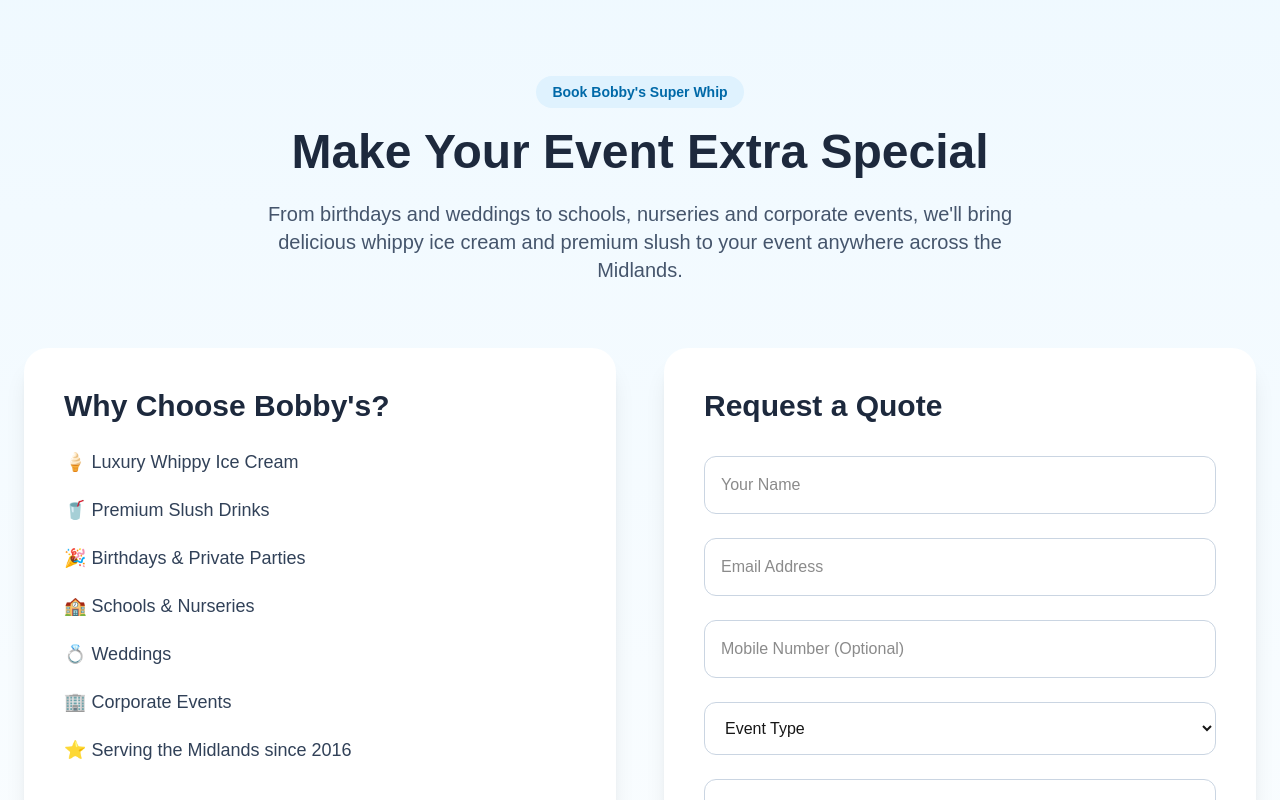
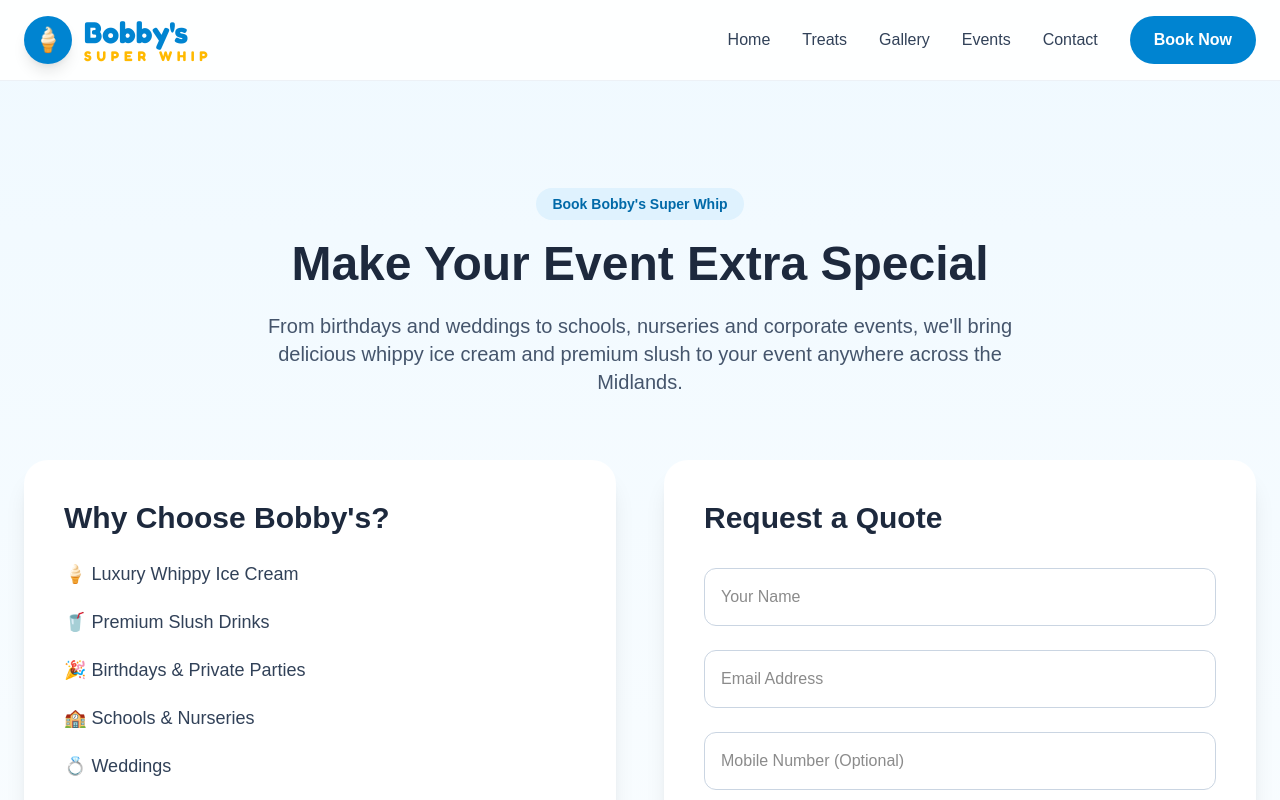
Before and after one commit to faiz7957/bobbyssuperwhip, a Next.js app: page /book in a window 1280 px wide. Shown: the top 800 px of the page. Built offline with nearby package versions, Linux system fonts and the light colour scheme.

Commit message:
Improve navbar branding and update hero image

```diff
--- a/app/book/page.tsx
+++ b/app/book/page.tsx
@@ -1,6 +1,11 @@
+import Navbar from "@/components/Navbar";
+
 export default function BookPage() {
   return (
-    <main className="min-h-screen bg-gradient-to-b from-sky-50 to-white">
+    <>
+      <Navbar />
+
+      <main className="min-h-screen bg-gradient-to-b from-sky-50 to-white pt-28">
         <section className="mx-auto max-w-7xl px-6 py-20">
           <div className="mb-16 text-center">
             <span className="rounded-full bg-sky-100 px-4 py-2 text-sm font-semibold text-sky-700">
@@ -13,8 +18,8 @@ export default function BookPage() {
 
             <p className="mx-auto mt-6 max-w-3xl text-xl text-slate-600">
               From birthdays and weddings to schools, nurseries and corporate
-            events, we'll bring delicious whippy ice cream and premium slush to
-            your event anywhere across the Midlands.
+              events, we'll bring delicious whippy ice cream and premium slush
+              to your event anywhere across the Midlands.
             </p>
           </div>
 
@@ -22,14 +27,14 @@ export default function BookPage() {
             {/* Left */}
             <div className="rounded-3xl bg-white p-10 shadow-xl">
               <h2 className="mb-6 text-3xl font-bold text-slate-800">
-              Why Choose Bobby's?
+                Why Choose Bobby&apos;s?
               </h2>
 
               <ul className="space-y-5 text-lg text-slate-700">
                 <li>🍦 Luxury Whippy Ice Cream</li>
                 <li>🥤 Premium Slush Drinks</li>
-              <li>🎉 Birthdays & Private Parties</li>
-              <li>🏫 Schools & Nurseries</li>
+                <li>🎉 Birthdays &amp; Private Parties</li>
+                <li>🏫 Schools &amp; Nurseries</li>
                 <li>💍 Weddings</li>
                 <li>🏢 Corporate Events</li>
                 <li>⭐ Serving the Midlands since 2016</li>
@@ -119,5 +124,6 @@ export default function BookPage() {
           </div>
         </section>
       </main>
+    </>
   );
 }
--- a/components/Hero.tsx
+++ b/components/Hero.tsx
@@ -16,7 +16,7 @@ export default function Hero() {
 
       <div className="absolute inset-0 bg-gradient-to-r from-sky-950/30 via-sky-900/5 to-transparent" />
 
-      <div className="relative z-10 flex min-h-[100svh] max-w-7xl items-center pl-20 pr-10 py-24">
+      <div className="relative z-10 flex min-h-[100svh] max-w-7xl items-center pl-5 pr-10 py-24">
         <div className="w-full max-w-sm rounded-3xl border border-white/10 bg-slate-900/10 p-8 backdrop-blur-sm shadow-lg">
           <span className="inline-flex rounded-full bg-sky-500 px-4 py-2 text-sm font-semibold text-white">
             🍦 Serving the Midlands since 2016
--- a/components/Navbar.tsx
+++ b/components/Navbar.tsx
@@ -1,98 +1,110 @@
 "use client";
 
+import Link from "next/link";
 import { useState } from "react";
-import Link from "next/link";
+import { Menu, X } from "lucide-react";
+import { Fredoka } from "next/font/google";
+
+const fredoka = Fredoka({
+  subsets: ["latin"],
+  weight: ["500", "600", "700"],
+});
+
+const navLinks = [
+  { name: "Home", href: "/" },
+  { name: "Treats", href: "/#treats" },
+  { name: "Gallery", href: "/#gallery" },
+  { name: "Events", href: "/#events" },
+  { name: "Contact", href: "/#contact" },
+];
 
 export default function Navbar() {
-  const [open, setOpen] = useState(false);
+  const [isOpen, setIsOpen] = useState(false);
 
   return (
-    <header className="fixed top-0 left-0 right-0 z-50 border-b border-white/20 bg-white/90 shadow-sm backdrop-blur-md">
-      <div className="mx-auto flex max-w-7xl items-center justify-between px-6 py-4">
+    <header className="fixed top-0 left-0 z-50 w-full border-b border-slate-200/60 bg-white/90 backdrop-blur-md">
+      <div className="mx-auto flex h-20 max-w-7xl items-center justify-between px-6">
+        {/* Logo */}
         <Link
           href="/"
-          className="text-2xl font-extrabold tracking-tight text-blue-700"
+          className="flex items-center gap-3 transition hover:opacity-90"
         >
-          Bobby&apos;s <span className="text-yellow-400">Super Whip</span>
+          <div className="flex h-12 w-12 items-center justify-center rounded-full bg-sky-600 text-2xl shadow-lg">
+            🍦
+          </div>
+
+          <div className="flex flex-col leading-none">
+            <span
+              className={`${fredoka.className} text-3xl font-bold text-sky-600`}
+            >
+              Bobby&apos;s
+            </span>
+
+            <span
+              className={`${fredoka.className} -mt-1 text-sm font-bold uppercase tracking-[0.35em] text-amber-400`}
+            >
+              SUPER WHIP
+            </span>
+          </div>
         </Link>
 
-        <nav className="hidden items-center gap-8 font-semibold text-slate-700 md:flex">
-          <Link href="/">Home</Link>
-
-          <a href="/#treats">Treats</a>
-
-          <a href="/#gallery">Gallery</a>
-
-          <a href="/#events">Events</a>
-
-          <a href="/#contact">Contact</a>
+        {/* Desktop Navigation */}
+        <nav className="hidden items-center gap-8 md:flex">
+          {navLinks.map((link) => (
+            <Link
+              key={link.name}
+              href={link.href}
+              className="font-medium text-slate-700 transition-colors hover:text-sky-600"
+            >
+              {link.name}
+            </Link>
+          ))}
 
           <Link
             href="/book"
-            className="rounded-full bg-yellow-400 px-5 py-2 text-slate-900 transition hover:bg-yellow-300"
+            className="rounded-full bg-sky-600 px-6 py-3 font-semibold text-white transition hover:bg-sky-700"
           >
             Book Now
           </Link>
         </nav>
 
+        {/* Mobile Menu Button */}
         <button
-          onClick={() => setOpen(!open)}
-          className="text-3xl md:hidden"
-          aria-label="Toggle menu"
+          className="md:hidden"
+          onClick={() => setIsOpen(!isOpen)}
+          aria-label="Toggle Menu"
         >
-          ☰
+          {isOpen ? (
+            <X className="h-7 w-7 text-slate-700" />
+          ) : (
+            <Menu className="h-7 w-7 text-slate-700" />
+          )}
         </button>
       </div>
 
-      {open && (
-        <div className="border-t bg-white shadow-lg md:hidden">
+      {/* Mobile Menu */}
+      {isOpen && (
+        <div className="border-t border-slate-200 bg-white shadow-lg md:hidden">
+          <nav className="flex flex-col px-6 py-5">
+            {navLinks.map((link) => (
               <Link
-            className="block border-b px-6 py-4"
-            href="/"
-            onClick={() => setOpen(false)}
+                key={link.name}
+                href={link.href}
+                onClick={() => setIsOpen(false)}
+                className="py-3 text-lg font-medium text-slate-700 hover:text-sky-600"
               >
-            Home
+                {link.name}
               </Link>
-
-          <a
-            className="block border-b px-6 py-4"
-            href="/#treats"
-            onClick={() => setOpen(false)}
-          >
-            Treats
-          </a>
-
-          <a
-            className="block border-b px-6 py-4"
-            href="/#gallery"
-            onClick={() => setOpen(false)}
-          >
-            Gallery
-          </a>
-
-          <a
-            className="block border-b px-6 py-4"
-            href="/#events"
-            onClick={() => setOpen(false)}
-          >
-            Events
-          </a>
-
-          <a
-            className="block border-b px-6 py-4"
-            href="/#contact"
-            onClick={() => setOpen(false)}
-          >
-            Contact
-          </a>
+            ))}
 
             <Link
-            className="m-4 block rounded-full bg-yellow-400 px-6 py-3 text-center font-semibold text-slate-900 transition hover:bg-yellow-300"
               href="/book"
-            onClick={() => setOpen(false)}
+              onClick={() => setIsOpen(false)}
+              className="mt-4 rounded-full bg-sky-600 py-3 text-center font-semibold text-white hover:bg-sky-700"
             >
               Book Now
             </Link>
+          </nav>
         </div>
       )}
     </header>
--- a/package.json
+++ b/package.json
@@ -9,6 +9,7 @@
     "lint": "eslint"
   },
   "dependencies": {
+    "lucide-react": "^1.27.0",
     "next": "16.2.10",
     "react": "19.2.4",
     "react-dom": "19.2.4",
```
Also changed, not shown: 2 other files (tests, documents, lock files or other folders). Lines whose indentation alone changed are shown as unchanged.
